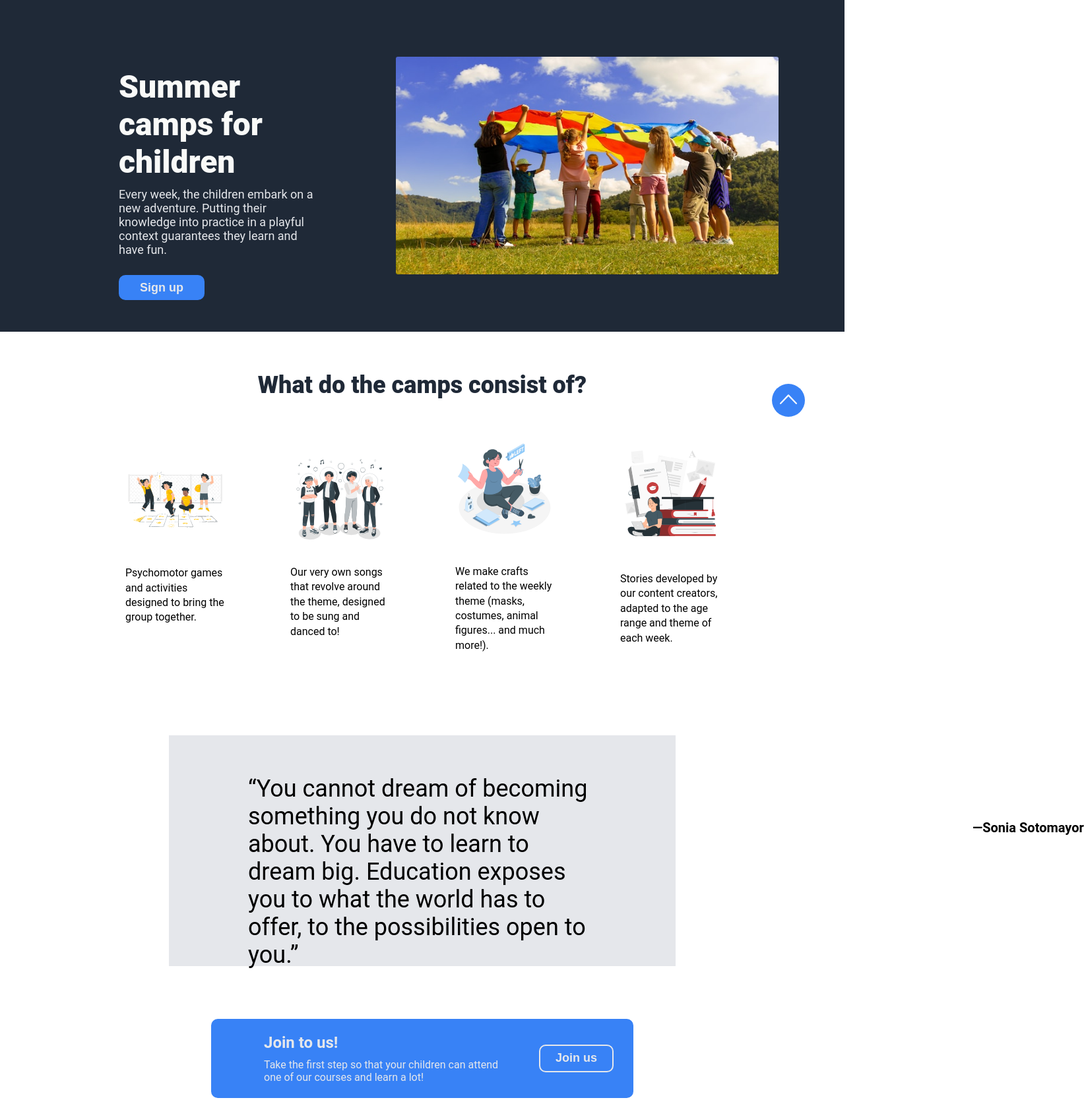
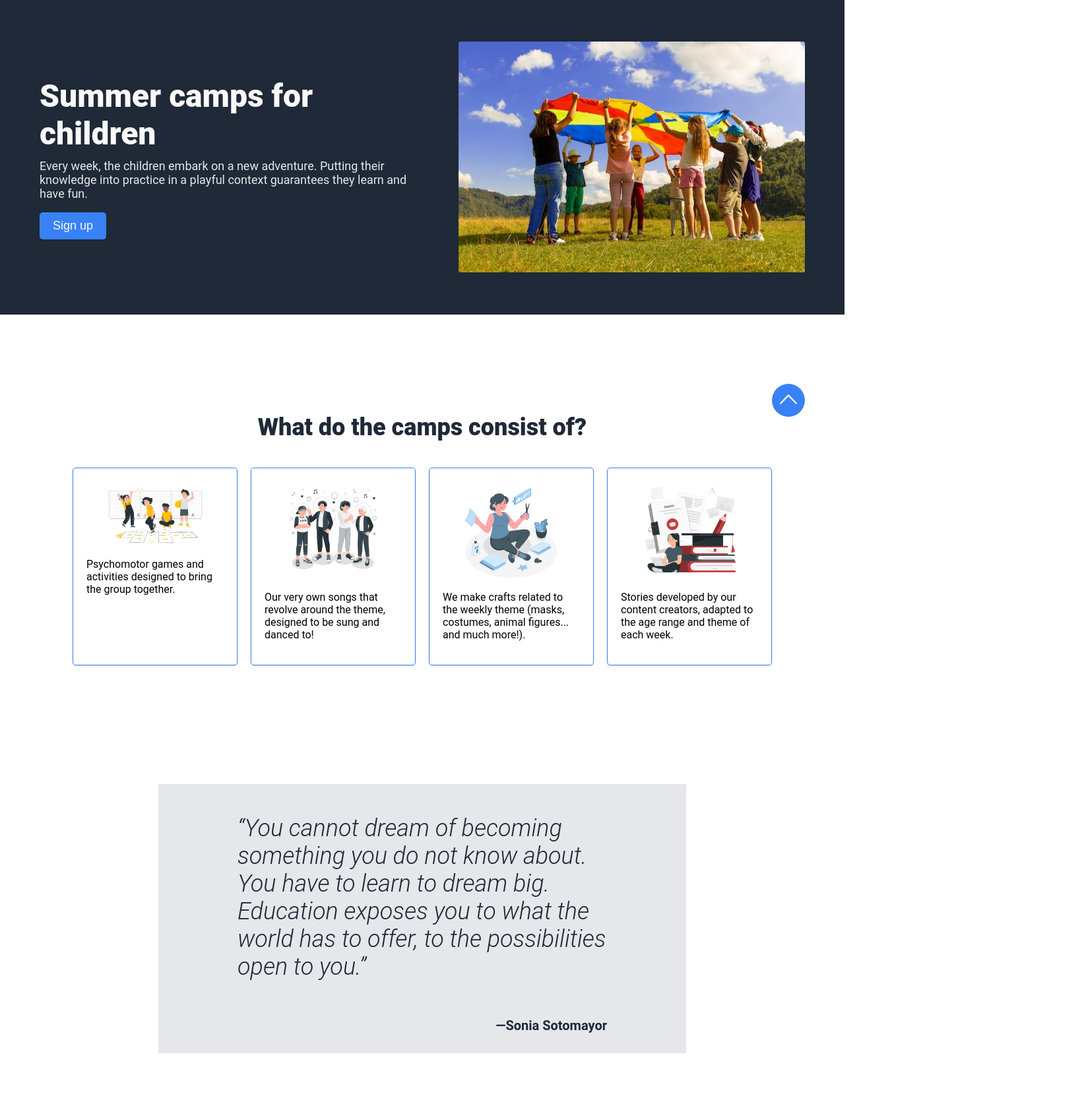
Before and after one commit to PaulinaSzeszel/kreativstorm-project, a plain HTML site: page index.html in a window 1280 px wide. Shown: the part 88-1756 px from the top of the page at 66% size, 1643 px wide, since content can reach past the window. Drawn offline with Linux system fonts and the light colour scheme; a web font is replaced by a local one.

Commit message:
home modifications

```diff
--- a/index.html
+++ b/index.html
@@ -64,7 +64,8 @@
     </nav>
   </header>
   <main>
-    <section class="hero">
+    <section class="hero content-container ">
+      <div class="content ">
         <div class="container">
           <div class="left-box">
             <h1 class="main-text">Summer camps for children</h1>
@@ -73,39 +74,40 @@
               knowledge into practice in a playful context guarantees they learn
               and have fun.
             </p>
-          <button class="btn-signup">Sign up</button>
+            <button class="btn-blue txt-18">Sign up</button>
           </div>
           <div class="right-box">
             <img src="./assets/images/hero-img.jpg" alt="kids" class="img-hero" />
           </div>
         </div>
+      </div>
     </section>
-    <section>
+    <section class="section-v-pad">
       <h1 class="info">What do the camps consist of?</h1>
-      <div class="blocks">
-        <div class="first-block">
-          <img src="./assets/icons/game.svg" alt="game" class="icon-game" />
+      <div class="blocks-cont">
+        <div>
+          <img src="./assets/icons/game.svg" alt="game" />
           <p>
             Psychomotor games and activities designed to bring the group
             together.
           </p>
         </div>
-        <div class="second-block">
-          <img src="./assets/icons/band.svg" alt="band" class="icon-band" />
+        <div>
+          <img src="./assets/icons/band.svg" alt="band" />
           <p>
             Our very own songs that revolve around the theme, designed to be
             sung and danced to!
           </p>
         </div>
-        <div class="third-block">
-          <img src="./assets/icons/crafts.svg" alt="crafts" class="icon-crafts" />
+        <div>
+          <img src="./assets/icons/crafts.svg" alt="crafts" />
           <p>
             We make crafts related to the weekly theme (masks, costumes, animal
             figures... and much more!).
           </p>
         </div>
-        <div class="fourth-block">
-          <img src="./assets/icons/book.svg" alt="book" class="icon-book" />
+        <div>
+          <img src="./assets/icons/book.svg" alt="book" />
           <p>
             Stories developed by our content creators, adapted to the age range
             and theme of each week.
@@ -120,7 +122,9 @@
           have to learn to dream big. Education exposes you to what the world
           has to offer, to the possibilities open to you.”
         </p>
+        <div class="author-cont">
           <p class="author">—Sonia Sotomayor</p>
+        </div>
       </div>
     </section>
     <section class="join-us-block">
--- a/styles/home.css
+++ b/styles/home.css
@@ -1,26 +1,25 @@
 /*Hero Section*/
 .hero {
-  background-color: #1f2937;
+  background-color: var(--blue-dark);
   width: auto;
-  height: 500px;
 }
 
 .container {
   display: flex;
   flex-wrap: wrap;
-  height: 500px;
   width: auto;
-  flex-direction: row;
   justify-content: space-between;
   align-items: center;
+  padding: 40px 0px;
 }
-
+.left-box,
+.right-box {
+  margin: 20px;
+}
 .left-box {
   background-color: transparent;
-  width: 100px;
-  height: 300px;
-  flex-grow: 2;
-  margin: 0 60px 0 180px;
+  width: 350px;
+  flex-grow: 1;
 }
 
 .main-text {
@@ -36,27 +35,9 @@
   margin-top: 10px;
 }
 
-.btn-signup {
-  background-color: #3882f6;
-  color: #e5e7eb;
-  font-size: 18px;
-  font-weight: 700;
-  border-radius: 10px;
-  border: none;
-  height: 38px;
-  width: 130px;
-  margin-top: 10px;
-  cursor: pointer;
-}
-
-.right-box {
-  margin-left: 60px;
-  flex-grow: 1;
-}
-
 .img-hero {
-  height: 330px;
-  width: 580px;
+  height: 350px;
+  width: auto;
   border-radius: 3px;
 }
 
@@ -71,61 +52,29 @@
   justify-content: center;
 }
 
-.blocks {
+.blocks-cont {
   display: flex;
-  height: 400px;
-  width: auto;
+  flex-flow: row wrap;
   margin: 0 100px 0 100px;
-  flex-direction: row;
   justify-content: space-evenly;
   align-items: center;
 }
-
-.first-block {
-  width: 150px;
-  height: auto;
-  margin: 0 10px 0 10px;
-  line-height: 140%;
+.blocks-cont div {
+  display: flex;
+  flex-direction: column;
+  align-items: center;
+  box-shadow: 0 1px 0 rgba(63, 63, 68, 0.05), 0 1px 3px rgba(63, 63, 68, 0.15);
+  border-radius: 5px;
+  border: 1px solid var(--blue-primary);
+  padding: 20px;
+  max-width: 250px;
+  height: 300px;
+  margin: 10px;
 }
 
-.icon-game {
+.blocks-cont img {
   width: 150px;
-  margin-bottom: 30px;
-}
-
-.second-block {
-  width: 150px;
-  height: auto;
-  margin: 0 10px 0 10px;
-  line-height: 140%;
-}
-
-.icon-band {
-  width: 150px;
-}
-
-.third-block {
-  width: 150px;
-  height: auto;
-  margin: 0 10px 0 10px;
-  line-height: 140%;
-}
-
-.icon-crafts {
-  width: 150px;
-  margin-bottom: 20px;
-}
-
-.fourth-block {
-  width: 150px;
-  height: auto;
-  margin: 0 10px 0 10px;
-  line-height: 140%;
-}
-
-.icon-book {
-  width: 150px;
-  margin-bottom: 20px;
+  margin: 0 auto;
 }
 
 /*Quote Section*/
@@ -134,25 +83,25 @@
 }
 
 .quote {
-  display: flex;
-  flex-direction: column;
-  flex-wrap: wrap;
   background-color: #e5e7eb;
-  width: 60%;
-  height: 350px;
-  justify-content: center;
-  align-items: center;
+  max-width: 800px;
   margin: 0 auto;
+  padding: 10px 120px;
+  color: var(--blue-dark);
 }
 
 .quote-text {
+  font-family: Roboto Light;
   font-size: 36px;
-  font-weight: light italic;
-  margin: 80px 120px 15px 120px;
+  font-style: italic;
+  font-weight: 100;
+
 }
-
+.author-cont{
+  display: flex;
+  justify-content: flex-end;
+}
 .author {
-  margin: 0 0 70px 450px;
   font-size: 20px;
   font-weight: 600;
 }
```
Lines whose indentation alone changed are shown as unchanged.
